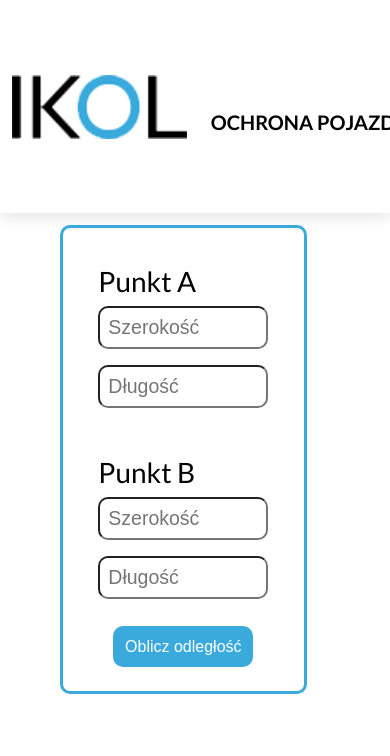
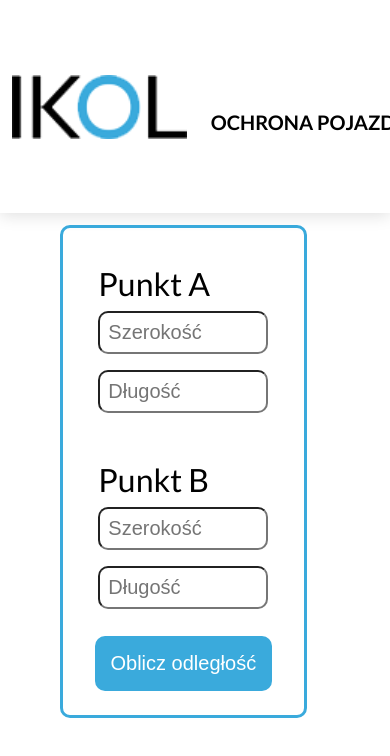
Before and after one commit to t-rogalski/distancecalculator, a Vue app: page / in a window 390 px wide. Shown: the top 756 px of the page. Built offline with nearby package versions, Linux system fonts and the light colour scheme.

Commit message:
Poprawki wizualne formularza

```diff
--- a/src/GeoForm.css
+++ b/src/GeoForm.css
@@ -1,7 +1,7 @@
 .coords {
   display: flex;
   flex-direction: column;
-  font-size: clamp(1.75rem, 5vw, 2.5rem);
+  font-size: clamp(2rem, 5vw, 2.5rem);
   padding: clamp(0.5rem, 5vw, 1.5rem);
 }
 
@@ -10,7 +10,7 @@
   margin: 0.5rem 0;
   padding: 0.5rem;
   border-radius: 10px;
-  font-size: clamp(1rem, 5vw, 2rem);
+  font-size: clamp(1.25rem, 5vw, 2rem);
 }
 
 input::-webkit-outer-spin-button,
@@ -20,6 +20,7 @@ input::-webkit-inner-spin-button {
 
 form {
   display: flex;
+  justify-content: center;
   align-items: center;
   flex-direction: column;
   border: 3px solid #3aaadc;
@@ -36,8 +37,8 @@ form {
 button {
   border: none;
   border-radius: 10px;
-  padding: clamp(0.5rem, 3vw, 1.5rem);
-  font-size: clamp(1rem, 3vw, 2rem);
+  padding: clamp(1rem, 3vw, 1.5rem);
+  font-size: clamp(1.25rem, 3vw, 2rem);
   color: white;
   background-color: #3aaadc;
   transition: background-color 0.5s ease;
```
